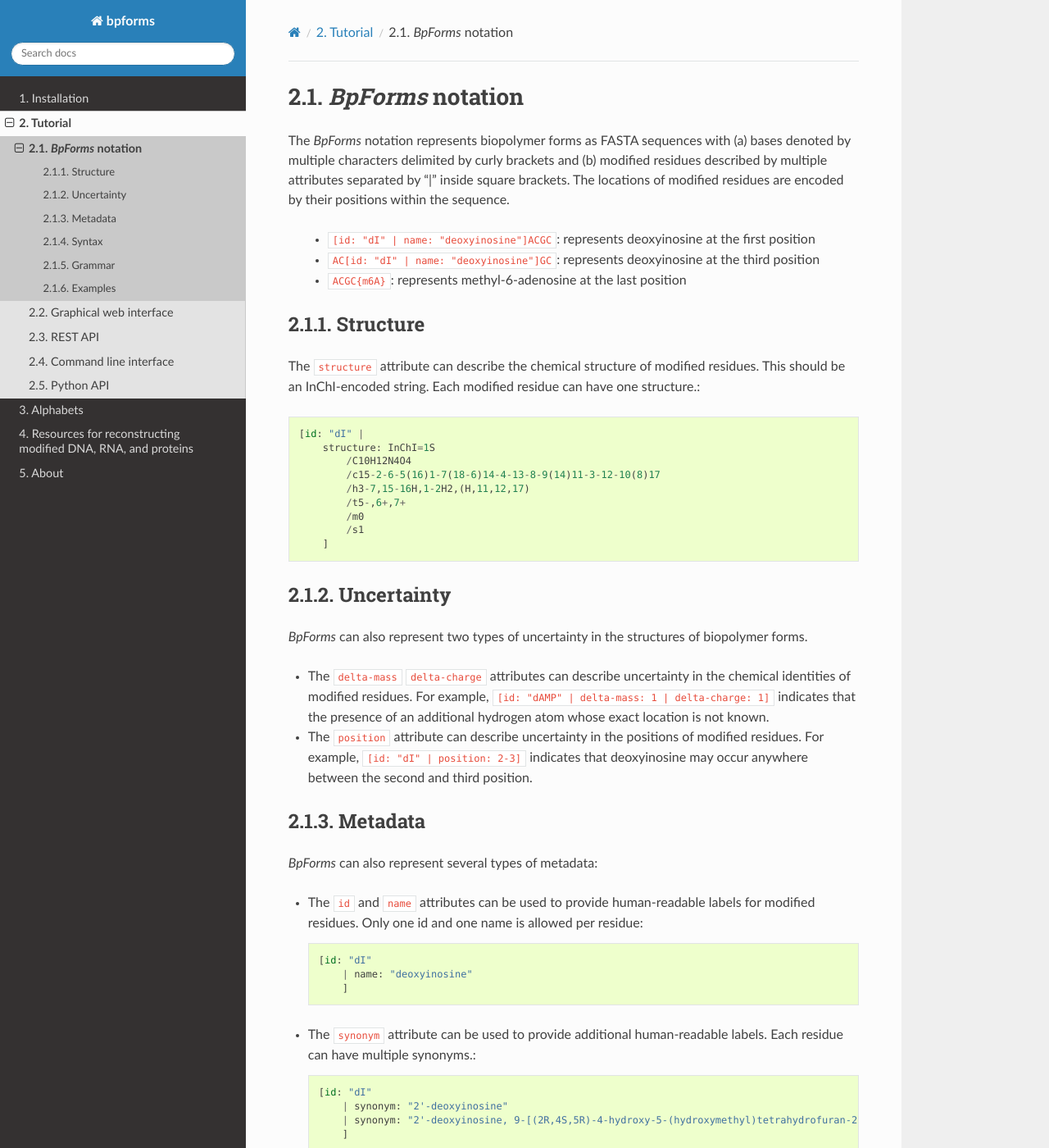
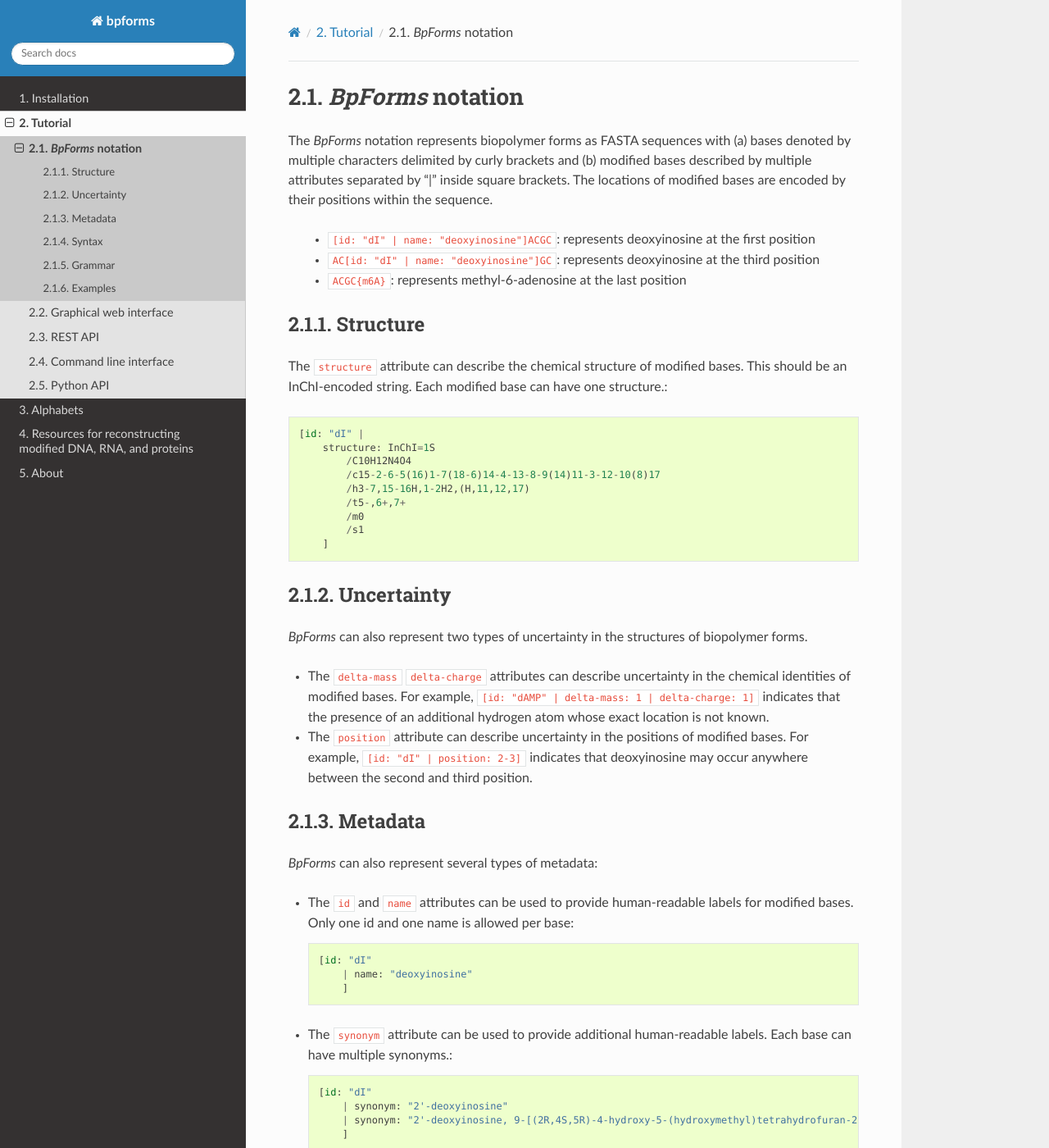
Before and after one commit to KarrLab/bpforms, a Sphinx documentation site: the page built from docs/notation.rst, in a window 1280 px wide and 1400 px high. Shown: the whole window at 82% size. Built offline with Sphinx 7.4.7 and the Read the Docs theme 2.0.0, drawn with Linux system fonts in a browser that asks for light colours; pages that are not in the unit, such as notebooks, are missing from menus; some of the changed text lies outside the part shown.

Commit message:
replacing 'residue' with 'base'

```diff
--- a/docs/cli.rst
+++ b/docs/cli.rst
@@ -17,10 +17,10 @@ The command line interface provides four functions to easily manipulate BpForms.
     bpforms validate rna rna-ase-seq
     bpforms validate protein protein-base-seq
 
-* **Protation of biopolymer forms.**. The following command can be used to calculate the major protonation state of each residue in a biopolymer form. This command will print the sequence of the major protonation states.  Note, this function requires a structure for each modified residue.::
+* **Protation of biopolymer forms.**. The following command can be used to calculate the major protonation state of each base in a biopolymer form. This command will print the sequence of the major protonation states.  Note, this function requires a structure for each modified base.::
 
     bpforms protonate alphabet base-seq ph
 
-* **Calculation of the physical properties of biopolymer forms.** The following command can be used to calculate the length, formula, mass, and charge of a bipolymer form. The optional ``ph`` argument can be used to protonate the biopolymer to a specific pH. Note, this function requires a structure for each modified residue.::
+* **Calculation of the physical properties of biopolymer forms.** The following command can be used to calculate the length, formula, mass, and charge of a bipolymer form. The optional ``ph`` argument can be used to protonate the biopolymer to a specific pH. Note, this function requires a structure for each modified base.::
 
     bpforms get-properties alphabet base-seq [--ph ph]
--- a/docs/index.rst
+++ b/docs/index.rst
@@ -4,7 +4,7 @@
 
 `BpForms` is a set of tools for unambiguously representing the structures of modified forms of biopolymers such as DNA, RNA, and protein.
 
-* The `BpForms` notation can unambiguously represent the structure of modified forms of biopolymers. For example, the following represents a modified DNA molecule that contains a deoxyinosine residue at the fourth position.::
+* The `BpForms` notation can unambiguously represent the structure of modified forms of biopolymers. For example, the following represents a modified DNA molecule that contains a deoxyinosine base at the fourth position.::
 
     ACG[
         id: "dI" | structure: InChI=1S
--- a/docs/notation.rst
+++ b/docs/notation.rst
@@ -3,7 +3,7 @@
 `BpForms` notation
 ------------------
 
-The `BpForms` notation represents biopolymer forms as FASTA sequences with (a) bases denoted by multiple characters delimited by curly brackets and (b) modified residues described by multiple attributes separated by "|" inside square brackets. The locations of modified residues are encoded by their positions within the sequence.
+The `BpForms` notation represents biopolymer forms as FASTA sequences with (a) bases denoted by multiple characters delimited by curly brackets and (b) modified bases described by multiple attributes separated by "|" inside square brackets. The locations of modified bases are encoded by their positions within the sequence.
 
     * ``[id: "dI" | name: "deoxyinosine"]ACGC``: represents deoxyinosine at the first position
     * ``AC[id: "dI" | name: "deoxyinosine"]GC``: represents deoxyinosine at the third position
@@ -13,7 +13,7 @@ The `BpForms` notation represents biopolymer forms as FASTA sequences with (a) b
 Structure
 ^^^^^^^^^
 
-The ``structure`` attribute can describe the chemical structure of modified residues. This should be an InChI-encoded string. Each modified residue can have one structure.::
+The ``structure`` attribute can describe the chemical structure of modified bases. This should be an InChI-encoded string. Each modified base can have one structure.::
 
     [id: "dI" |
         structure: InChI=1S
@@ -31,8 +31,8 @@ Uncertainty
 
 `BpForms` can also represent two types of uncertainty in the structures of biopolymer forms.
 
-* The ``delta-mass`` ``delta-charge`` attributes can describe uncertainty in the chemical identities of modified residues. For example, ``[id: "dAMP" | delta-mass: 1 | delta-charge: 1]`` indicates that the presence of an additional hydrogen atom whose exact location is not known.
-* The ``position`` attribute can describe uncertainty in the positions of modified residues. For example, ``[id: "dI" | position: 2-3]`` indicates that deoxyinosine may occur anywhere between the second and third position.
+* The ``delta-mass`` ``delta-charge`` attributes can describe uncertainty in the chemical identities of modified bases. For example, ``[id: "dAMP" | delta-mass: 1 | delta-charge: 1]`` indicates that the presence of an additional hydrogen atom whose exact location is not known.
+* The ``position`` attribute can describe uncertainty in the positions of modified bases. For example, ``[id: "dI" | position: 2-3]`` indicates that deoxyinosine may occur anywhere between the second and third position.
 
 
 Metadata
@@ -40,20 +40,20 @@ Metadata
 
 `BpForms` can also represent several types of metadata:
 
-* The ``id`` and ``name`` attributes can be used to provide human-readable labels for modified residues. Only one id and one name is allowed per residue::
+* The ``id`` and ``name`` attributes can be used to provide human-readable labels for modified bases. Only one id and one name is allowed per base::
 
     [id: "dI"
         | name: "deoxyinosine"
         ]
 
-* The ``synonym`` attribute can be used to provide additional human-readable labels. Each residue can have multiple synonyms.::
+* The ``synonym`` attribute can be used to provide additional human-readable labels. Each base can have multiple synonyms.::
 
     [id: "dI"
         | synonym: "2'-deoxyinosine"
         | synonym: "2'-deoxyinosine, 9-[(2R,4S,5R)-4-hydroxy-5-(hydroxymethyl)tetrahydrofuran-2-yl]-9H-purin-6-ol"
         ]
 
-* The ``identifier`` attribute can be used to provide references to entries in external databases. Each residue can have multiple identifiers. The namespaces and ids of identifers must be separated by "/".::
+* The ``identifier`` attribute can be used to provide references to entries in external databases. Each base can have multiple identifiers. The namespaces and ids of identifers must be separated by "/".::
 
     [id: "dI"
         | identifier: "biocyc.compound" / "DEOXYINOSINE"
@@ -61,7 +61,7 @@ Metadata
         | identifier: "pubchem.compound" / "65058"
         ]
 
-* The ``comments`` attribute can be used to describe additional information about each residue. Each residue can only have one comment.::
+* The ``comments`` attribute can be used to describe additional information about each base. Each base can only have one comment.::
 
     [id: "dI"
         | comments: "A purine 2'-deoxyribonucleoside that is inosine in which the
@@ -73,9 +73,9 @@ Syntax
 ^^^^^^
 
 * Bases in the alphabet that are denoted by multiple characters are enclosed in curly brackets ("{" and "}")
-* Modified residues are described by square brackets ("[" and "]")
+* Modified bases are described by square brackets ("[" and "]")
 * The position of the square brackets describes their location within the sequence
-* Attributes of modified residues are separated by vertical pipes ("|")
+* Attributes of modified bases are separated by vertical pipes ("|")
 * Attributes and their values are separated by colons (":")
 * White spaces are ignored around the attribute and field separators
 * All of the attributes can optional. However, the structure attribute is necessary to compute the formula, molecular weight, and charge.
--- a/docs/python_api.rst
+++ b/docs/python_api.rst
@@ -30,9 +30,9 @@ Second, use the `BpForms` notation and the `BpForm.from_str` method to create an
         ]AC'''.replace('\n', '').replace(' ', ''))
 
 
-Getting a setting residues
+Getting a setting bases
 ^^^^^^^^^^^^^^^^^^^^^^^^^^
-Third, individual residues and slices of residues can be get and set similar to lists.::
+Third, individual bases and slices of bases can be get and set similar to lists.::
 
     dna_form[0]
         => <bpforms.core.Base at 0x7fb365341240>
@@ -47,7 +47,7 @@ Third, individual residues and slices of residues can be get and set similar to
 
 Protonation
 ^^^^^^^^^^^
-Fourth, calculate the major protation state of each residue in the biopolymer form.::
+Fourth, calculate the major protation state of each base in the biopolymer form.::
 
     dna_form.protonate(8.)
 
```
Also changed, not shown: README.md (+1 -1 lines).
